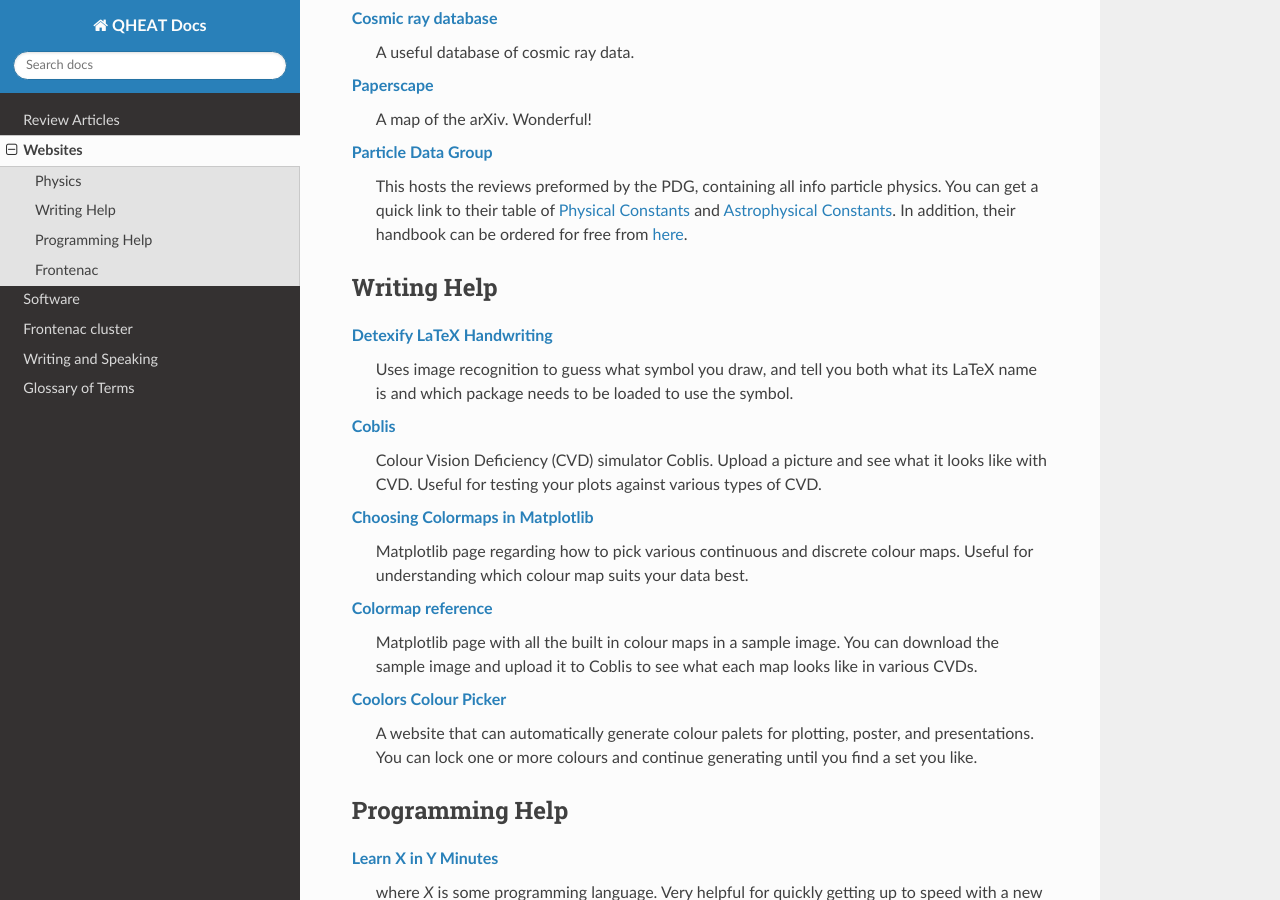
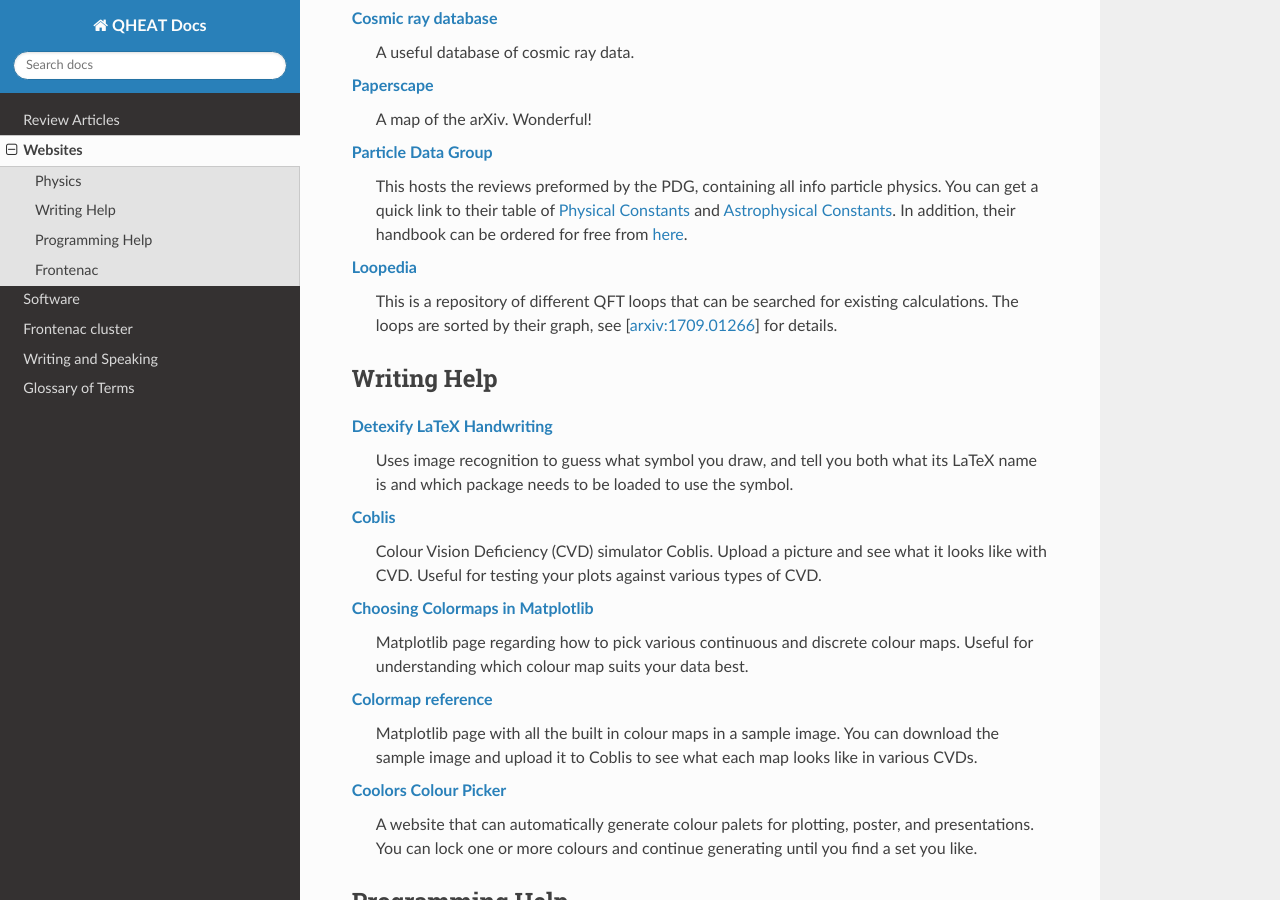
Before and after one commit to aaronvincent/QHEAT, a Sphinx documentation site: the page built from docs/source/websites.rst, in a window 1280 px wide and 900 px high, scrolled down 345 px. Built offline with Sphinx 7.4.7 and the Read the Docs theme 3.1.0, drawn with Linux system fonts in a browser that asks for light colours.

Commit message:
Added loopedia

```diff
--- a/docs/source/websites.rst
+++ b/docs/source/websites.rst
@@ -27,6 +27,11 @@
     In addition, their handbook can be ordered for free from
     `here <https://pdg.lbl.gov/2023/receive_our_products.html>`_.
 
+
+`Loopedia <https://loopedia.mpp.mpg.de/>`_
+    This is a repository of different QFT loops that can be searched for
+    existing calculations. The loops are sorted by their graph, see
+    [`arxiv:1709.01266 <https://arxiv.org/abs/1709.01266>`_] for details.
 
 Writing Help
 ------------
```
